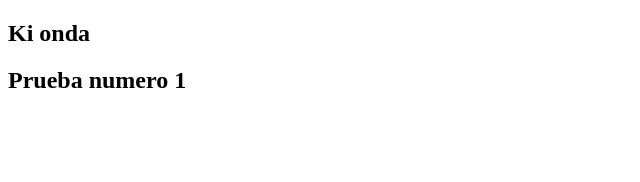
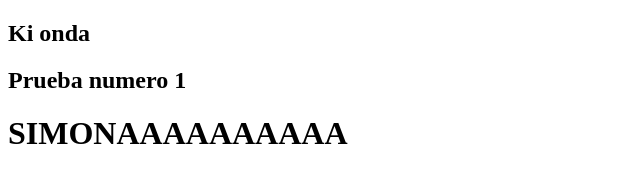
Before and after one commit to MarcoPQ270/Pruebas, a plain HTML site: page index.html in a window 1280 px wide. Shown: the whole page, without its empty margins (0-640 px from the left). Drawn offline with Linux system fonts and the light colour scheme.

Commit message:
NUevo titulo

```diff
--- a/index.html
+++ b/index.html
@@ -9,5 +9,6 @@
 <body>
     <h2>Ki onda</h2>
     <h2>Prueba numero 1</h2>
+    <h1>SIMONAAAAAAAAAA</h1>
 </body>
 </html>
```
